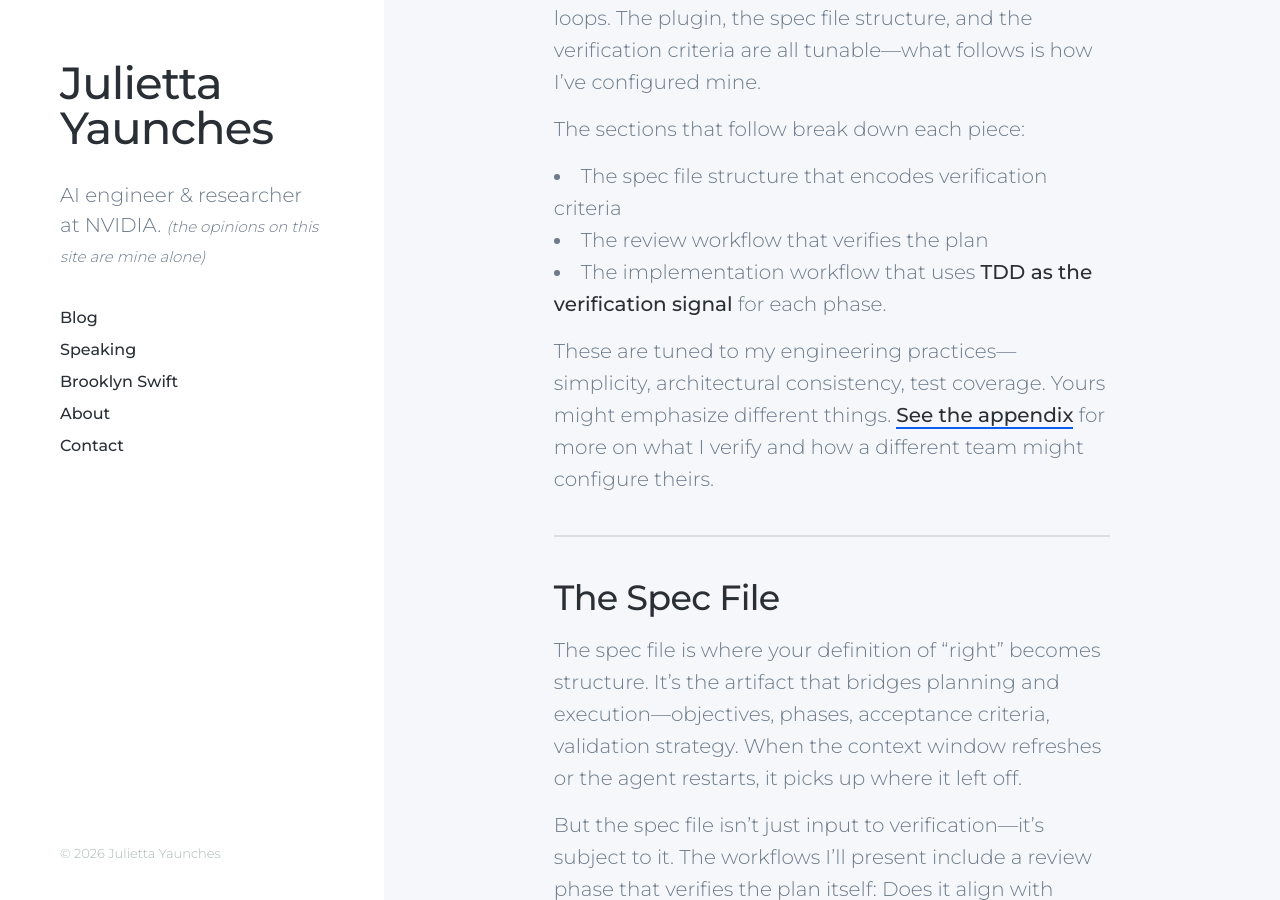
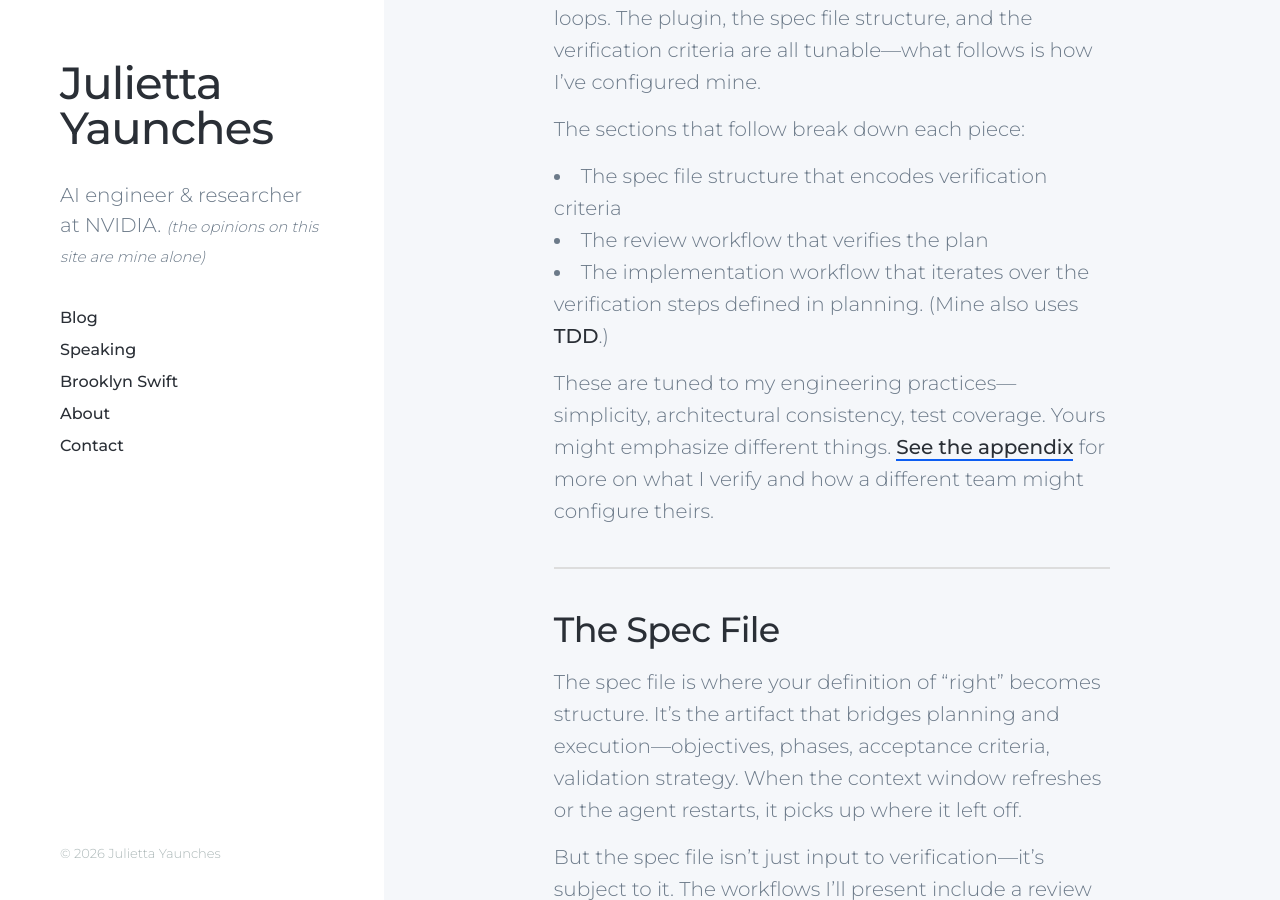
Before and after one commit to jyaunches/jyaunches.github.io, a Jekyll site: the page built from _posts/2026-01-14-verification-driven-agentic-workflows.md, in a window 1280 px wide and 900 px high, scrolled down 1903 px. Built offline with Jekyll 4.4.1, drawn with Linux system fonts in a browser that asks for light colours; nearby versions of some CDN libraries.

Commit message:
docs: Clarify implementation workflow description and add diagram spacing
- Reword implementation workflow bullet for clarity
- Add horizontal rules around mermaid diagrams for visual separation

Co-Authored-By: Claude Opus 4.5 <noreply@anthropic.com>

````diff
--- a/_posts/2026-01-14-verification-driven-agentic-workflows.md
+++ b/_posts/2026-01-14-verification-driven-agentic-workflows.md
@@ -24,7 +24,7 @@ I've packaged these as a [Claude Code plugin](https://github.com/jyaunches/vd_wo
 The sections that follow break down each piece:
 * The spec file structure that encodes verification criteria
 * The review workflow that verifies the plan
-* The implementation workflow that uses [TDD as the verification signal](#appendix){:.js-no-ajax} for each phase.
+* The implementation workflow that iterates over the verification steps defined in planning. (Mine also uses [TDD](#appendix){:.js-no-ajax}.)
 
 These are tuned to my engineering practices—simplicity, architectural consistency, test coverage. Yours might emphasize different things. [See the appendix](#appendix){:.js-no-ajax} for more on what I verify and how a different team might configure theirs.
 
@@ -82,6 +82,8 @@ The output is a draft spec—verifiable structure ready for review.
 
 #### Workflow 1 Flowchart
 
+---
+
 ```mermaid
 flowchart LR
     Start(["/spec"]) --> Analyze["Analyze Codebase"]
@@ -124,6 +126,8 @@ Each check is a verification loop—the agent reviews, suggests changes, and ref
 
 #### A Review Loop Over the Spec
 
+---
+
 ```mermaid
 flowchart LR
     A["Simplify<br/>Remove over-engineering"] --> B["Generate Tests<br/>Create test spec file"] --> C["Review Design<br/>Align to patterns"] --> D["Review Implementation<br/>Fill gaps, clarify"] --> Done(["Final Spec"])
@@ -133,6 +137,8 @@ flowchart LR
     style C fill:#e8ecf1,color:#2A2F36,stroke:#6C7A89
     style D fill:#e8ecf1,color:#2A2F36,stroke:#6C7A89
 ```
+
+---
 
 *PATTERNS.md guides: Simplify, Review Design, Review Implementation*
 
@@ -150,6 +156,8 @@ For each phase:
 The git hash serves as a checkpoint—if context resets, the agent knows where to resume.
 
 The final validation phase is another verification loop. The agent uses whatever tools match the task—Playwright for UI, CLI calls for APIs, job monitors for CI—and iterates until validation criteria are met.
+
+---
 
 ```mermaid
 flowchart LR
````
